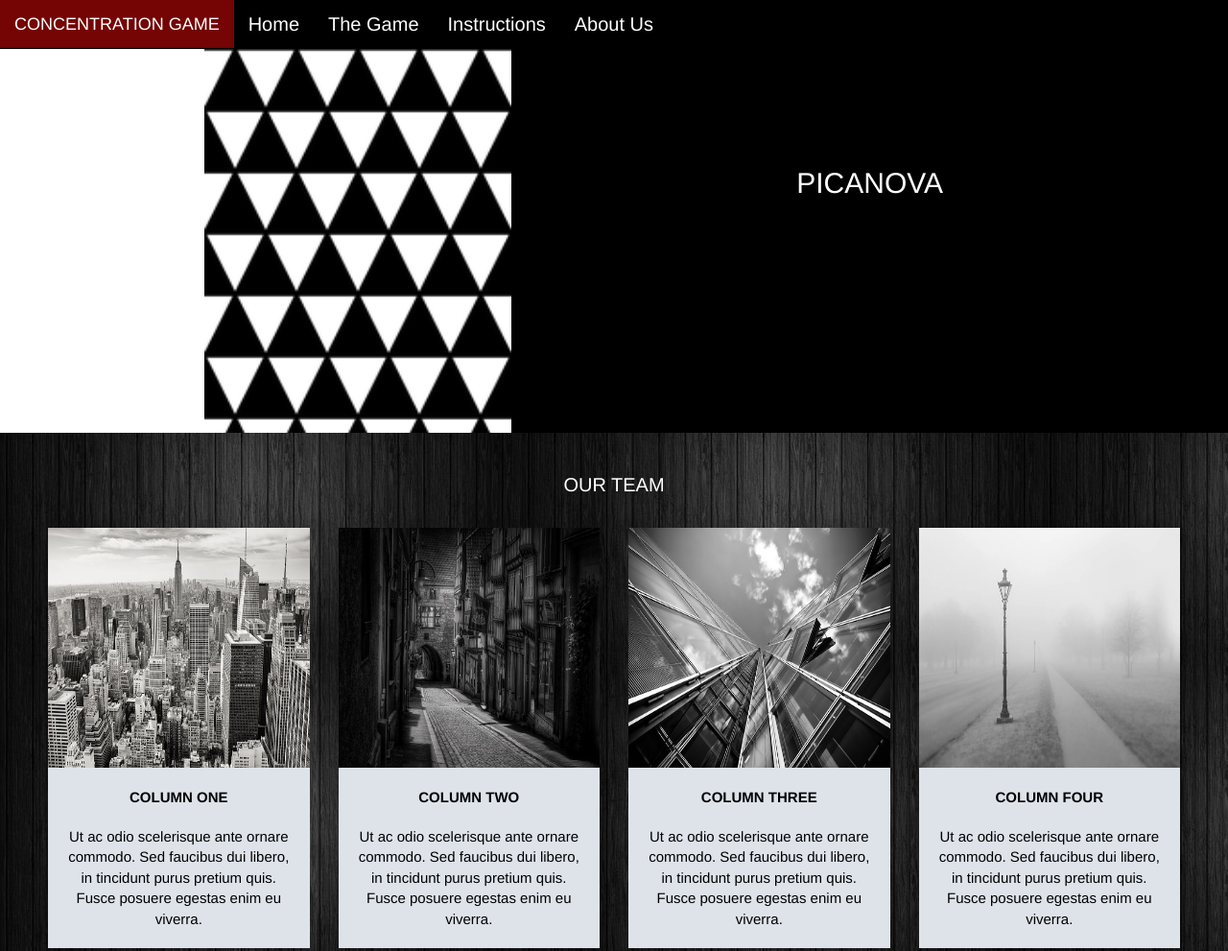
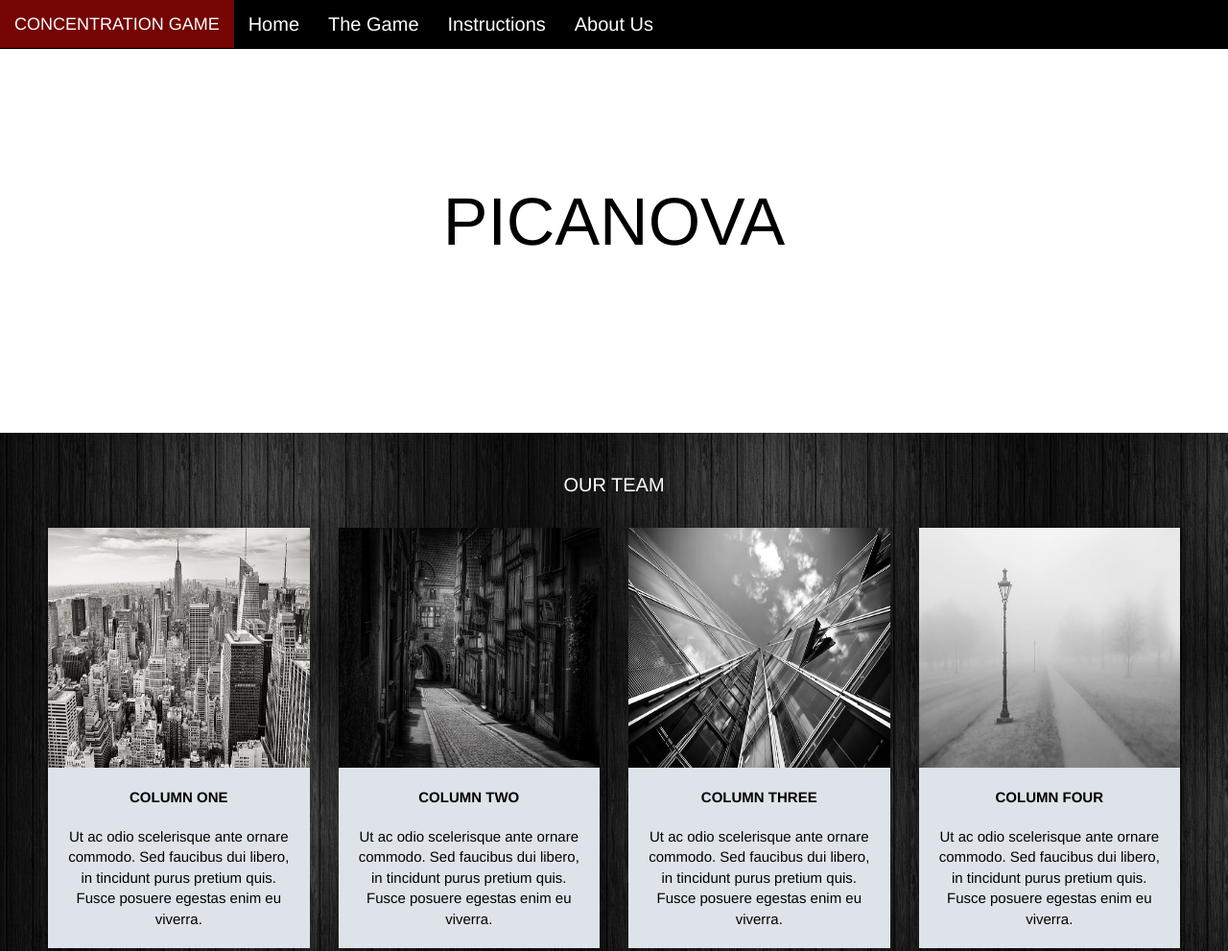
Before and after one commit to dharanichinnappan/ConcentrationGame, a plain HTML site: page AboutUs.html in a window 1280 px wide. Shown: the top 991 px of the page at 96% size. Drawn offline with nearby package versions, Linux system fonts and the light colour scheme.

Commit message:
header.html index.html

```diff
--- a/AboutUs.html
+++ b/AboutUs.html
@@ -28,10 +28,9 @@
 	<div class="col-xxs-12 col-xs-12 col-sm-12 col-md-12 col-lg-12"
 		id="header"></div>
 
-	<div class="col-xs-12 col-sm-12 col-md-12 col-lg-12 banner">
-		<div class="col-xs-2 col-sm-2 col-md-2 col-lg-2"></div>
-		<div class="col-xs-3 col-sm-3 col-md-3 col-lg-3 bannerImg"></div>
-		<div class="col-xs-7 col-sm-7 col-md-7 col-lg-7 bannerText">
+	<div class="col-xs-12 col-sm-12 col-md-12 col-lg-12 banner" >
+
+		<div class="col-xs-12 col-sm-12 col-md-12 col-lg-12 bannerText">
 			<div class="col-xs-12 col-sm-12 col-md-12 col-lg-12 bannerHeading">PICANOVA</div>
 		</div>
 	</div>
--- a/css/style.css
+++ b/css/style.css
@@ -202,7 +202,7 @@ h3 {
 }
 
 .workColumns {
-	margin-top: 30px;
+	margin: 30px 0px;
 	padding: 40px;
 }
 
@@ -213,22 +213,18 @@ h3 {
 	margin-bottom: 20px;
 }
 
-.bannerImg {
-	background-image: url('../img/pattern.jpg');
-	background-size: cover;
-	height: 400px;
-}
+
 
 .bannerText {
-	background-color: black;
+	background-color: white;
 	height: 400px;
-	padding: 40px 30px;
+	padding: 80px 30px;
 }
 
 .bannerHeading {
-	color: white;
+	color: black;
 	height: 100%;
-	font-size: 30px;
+	font-size: 70px;
 	text-align: center;
 	line-height: 200px;
 }
```
Also changed, not shown: index.html (+4 -4 lines).
